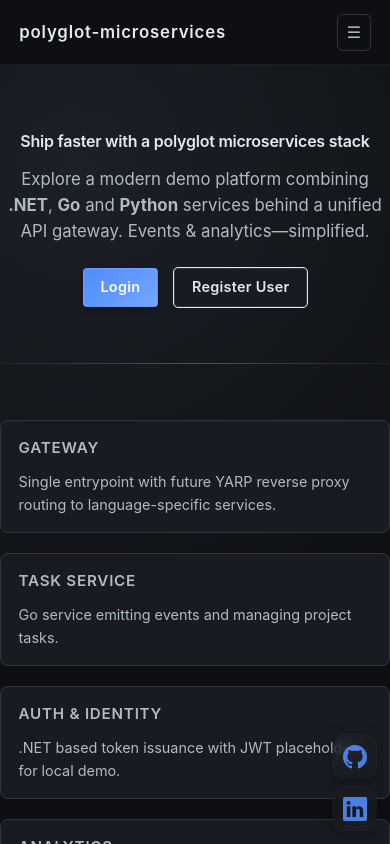
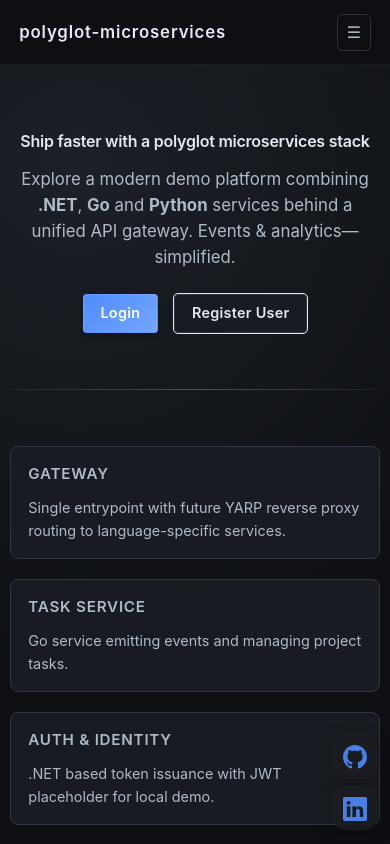
Before and after one commit to TopSwagCode/polyglot-microservices, a SvelteKit app in the folder frontend/: page / in a window 390 px wide. Shown: the top 844 px of the page. Built offline with nearby package versions, Linux system fonts and the light colour scheme; no server answers.

Commit message:
Fix minor styling for small screens

```diff
--- a/frontend/src/app.css
+++ b/frontend/src/app.css
@@ -44,7 +44,7 @@ pre { background: var(--color-surface); padding:1rem; border:1px solid var(--col
 .hc { color:#f5f7fa !important; }
 
 /* Layout Utilities */
-.container { width:100%; max-width:var(--content-max); margin-inline:auto; padding-inline:1.25rem; box-sizing:border-box; }
+.container { width:95%; max-width:var(--content-max); margin-inline:auto; padding-inline:1.25rem; box-sizing:border-box; }
 .stack { display:flex; flex-direction:column; gap:1rem; }
 .stack-lg { display:flex; flex-direction:column; gap:2rem; }
 .row { display:flex; align-items:center; gap:.75rem; }
```
